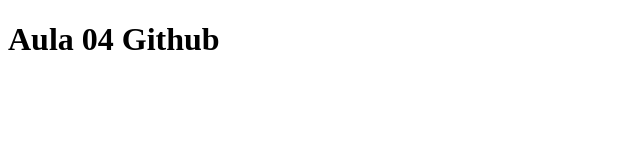
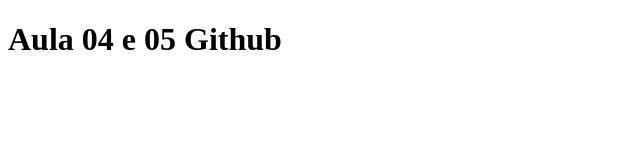
Before and after one commit to lennysantos24/aula04_dws_16032024, a plain HTML site: page index.html in a window 1280 px wide. Shown: the whole page, without its empty margins (0-640 px from the left). Drawn offline with Linux system fonts and the light colour scheme.

Commit message:
fix (correcao do titulo da index)
fix: correcao do titulo da index e tambem no titulo da pagina

```diff
--- a/index.html
+++ b/index.html
@@ -3,9 +3,9 @@
 <head>
     <meta charset="UTF-8">
     <meta name="viewport" content="width=device-width, initial-scale=1.0">
-    <title>Aula 04 GIthub</title>
+    <title>Aula 04 e 05 GIthub</title>
 </head>
 <body>
-    <h1>Aula 04 Github</h1>
+    <h1>Aula 04 e 05 Github</h1>
 </body>
 </html>
```
